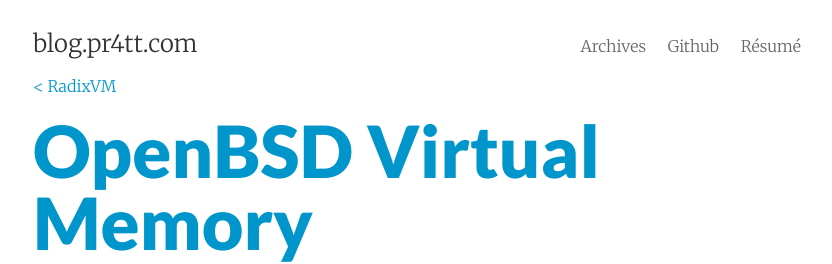
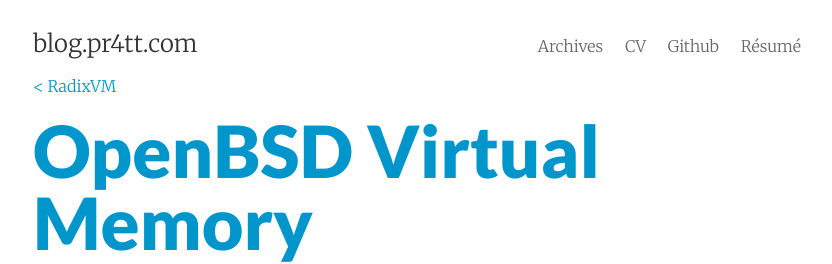
Before and after one commit to spratt/spratt.github.io, a Jekyll site: the page built from index.html, in a window 1280 px wide and 900 px high. Shown: the top 264 px of the window, without its empty margins (223-1055 px from the left). Built offline with Jekyll 4.4.1, drawn with Linux system fonts in a browser that asks for light colours.

Commit message:
Update nav

```diff
--- a/_includes/navigation.html
+++ b/_includes/navigation.html
@@ -1,3 +1,4 @@
 <a href="{{ site.baseurl }}/archives/">Archives</a>
+<a href="http://cv.pr4tt.com/">CV</a>
 <a href="https://github.com/spratt">Github</a>
-<a href="http://work.simondavidpratt.com/">Résumé</a>
+<a href="https://goo.gl/uTU5iO">Résumé</a>
```
